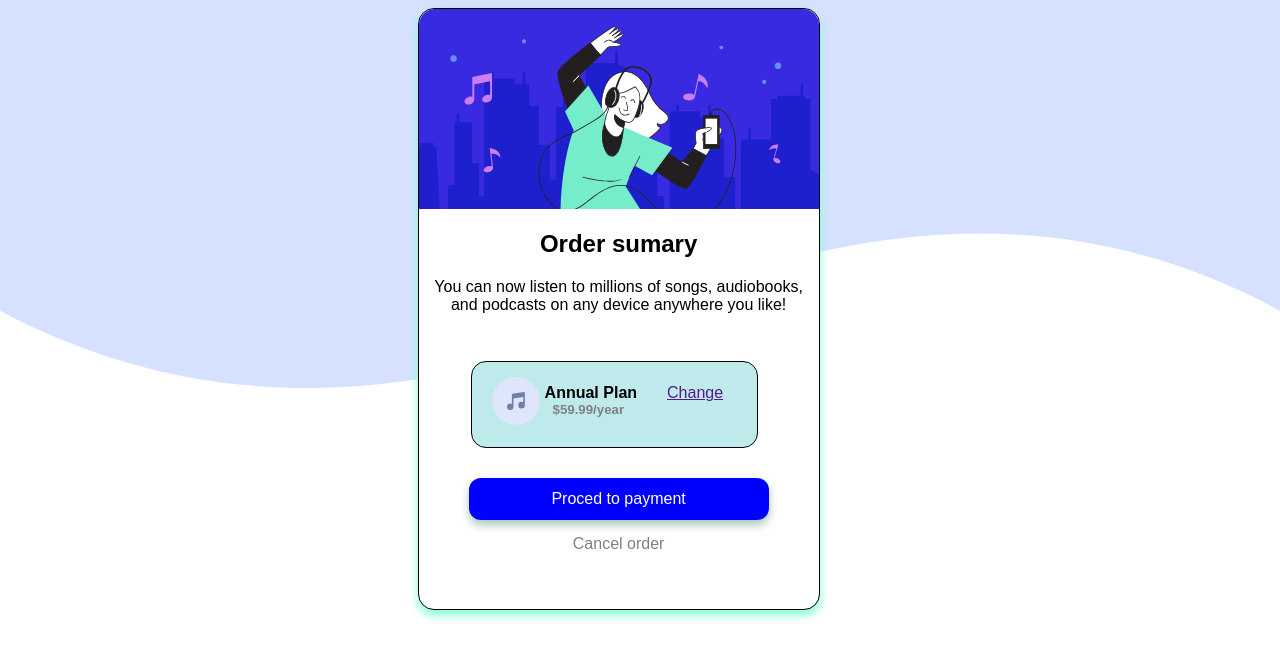
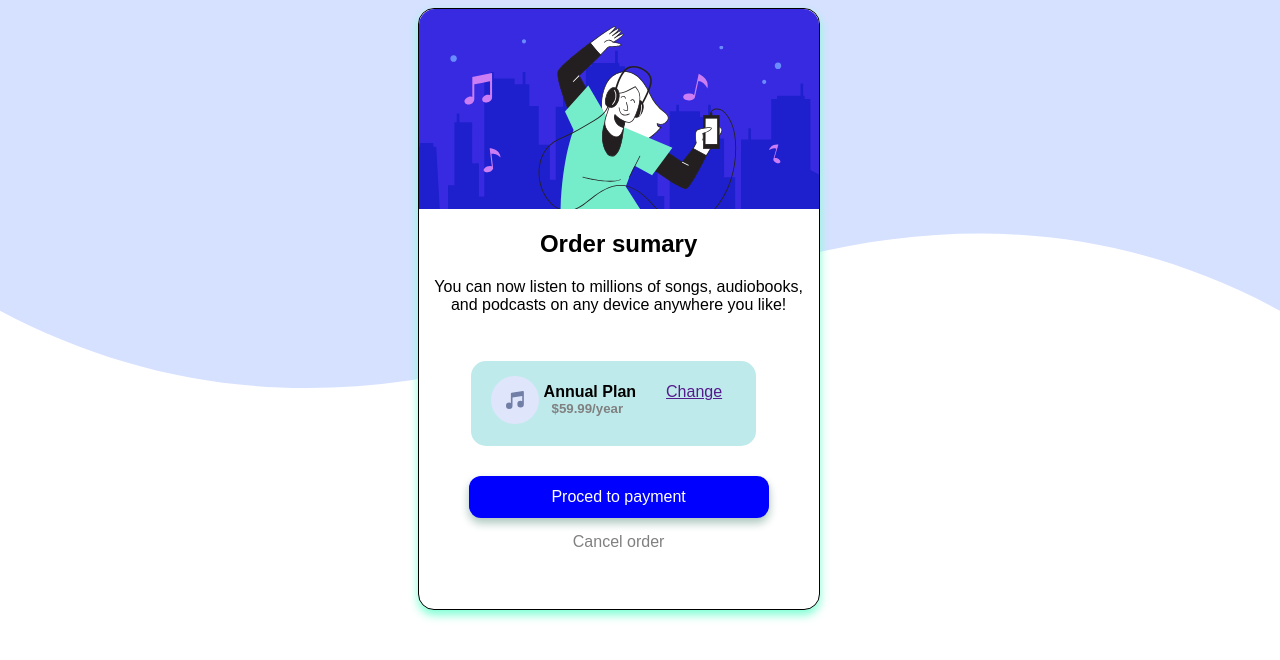
Before and after one commit to ivancastro773/Bootcamp_part1, a plain HTML site: page clase4/ejercicio2/index.html in a window 1280 px wide. Drawn offline with Linux system fonts and the light colour scheme.

Commit message:
arregle box music - ejercicio 2

```diff
--- a/clase4/ejercicio2/style.css
+++ b/clase4/ejercicio2/style.css
@@ -30,8 +30,8 @@ body{
     text-align: center;
 }
 .container{
+    position: relative;
     background-color: #bfeaeb;
-    border: 1px solid black;
     border-radius: 15px;
     height: 85px;
     width: 285px;
```
